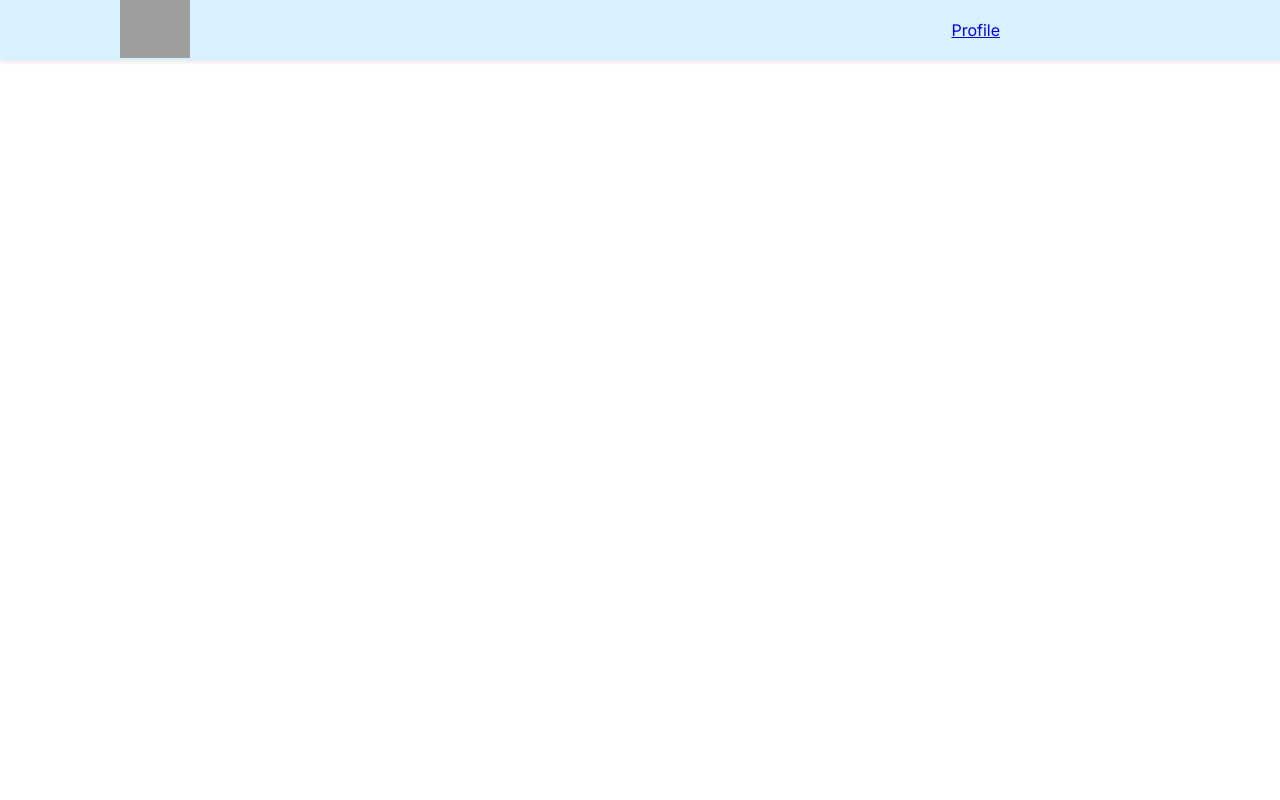
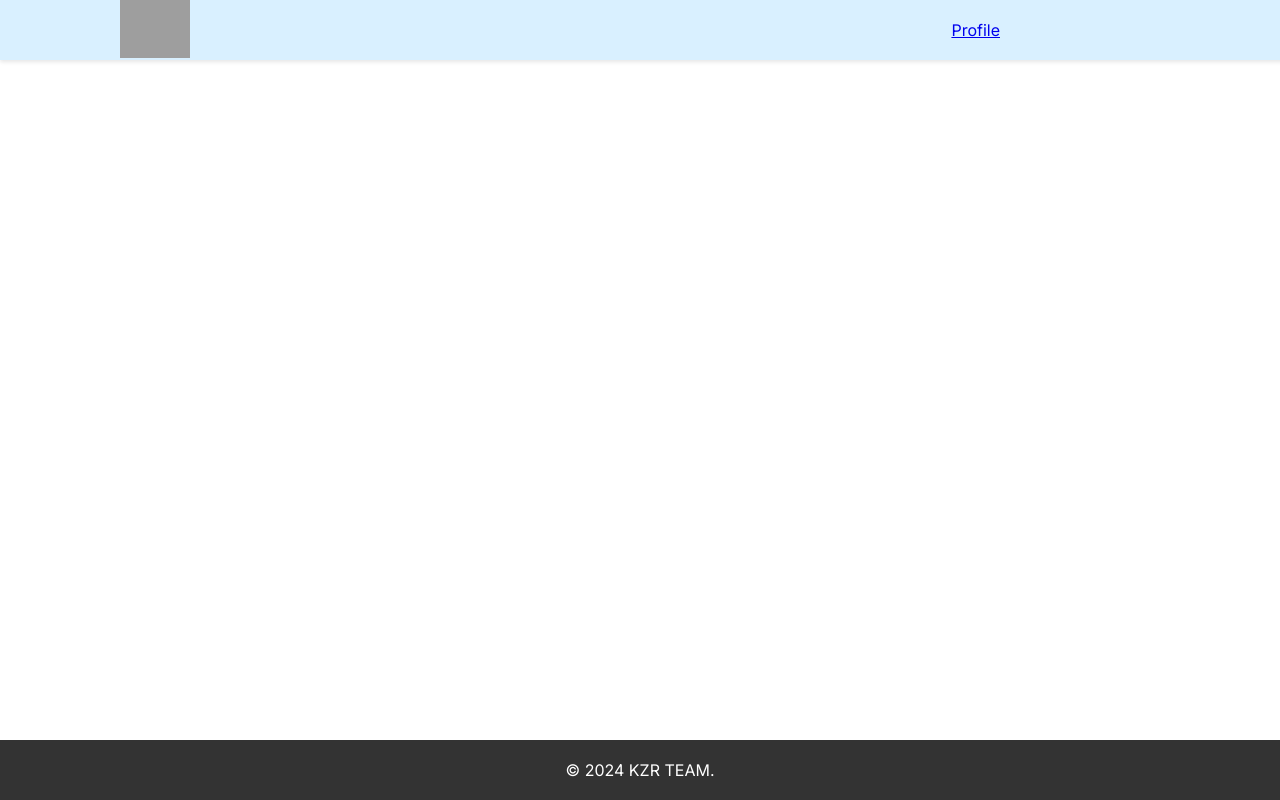
Before and after one commit to kaelzeer/lrng-fullstack, a Next.js app in the folder frontend/: page / in a window 1280 px wide. Built offline with nearby package versions, Linux system fonts and the light colour scheme; grey boxes are pictures that could not be loaded.

Commit message:
add footer
https://app.asana.com/0/0/1206663848661214/f
- added footer.tsx
- added styles for footer
- added footer component to page.tsx
- added visible for footer

```diff
--- /dev/null
+++ b/frontend/src/app/footer.tsx
@@ -0,0 +1,34 @@
+'use client'
+import React, { useEffect, useState } from 'react';
+
+const Footer: React.FC = () => {
+  const [isVisible, setIsVisible] = useState(false);
+
+  useEffect(() => {
+    setIsVisible(true)
+    // Footer виден только при скролле до конца страницы
+    // function handleScroll() {
+    //   if (
+    //     window.innerHeight + document.documentElement.scrollTop !==
+    //     document.documentElement.offsetHeight
+    //   ) {
+    //     setIsVisible(false);
+    //   } else {
+    //     setIsVisible(true);
+    //   }
+    // }
+
+    //
+    // window.addEventListener('scroll', handleScroll);
+    // return () => window.removeEventListener('scroll', handleScroll);
+  }, []);
+
+  return (
+    <footer className={`footer ${isVisible ? 'visible' : ''}`}>
+      {/* Информация о сайте здесь */}
+      © {new Date().getFullYear()} KZR TEAM.
+    </footer>
+  );
+};
+
+export default Footer;
--- a/frontend/src/app/globals.css
+++ b/frontend/src/app/globals.css
@@ -32,6 +32,8 @@ body {
   }
 } */
 
+/* Header */
+
 .header {
   position: fixed;
   top: 0;
@@ -54,3 +56,24 @@ body {
 .profile {
   margin-right: 300px;
 }
+
+/* Footer */
+
+.footer {
+  position: fixed;
+  bottom: 0;
+  left: 0;
+  width: 100%;
+  height: 60px;
+  background-color: #333;
+  color: #fff;
+  display: flex;
+  align-items: center;
+  justify-content: center;
+  transition: transform 0.3s ease-in-out;
+  transform: translateY(100%);
+}
+
+.footer.visible {
+  transform: translateY(0);
+}
--- a/frontend/src/app/page.tsx
+++ b/frontend/src/app/page.tsx
@@ -1,10 +1,12 @@
 import Header from './header';
+import Footer from './footer';
 
 export default function Home() {
   return (
     <div>
       <Header />
       <div> Hello World ! </div>
+      <Footer/>
     </div>
   );
 }
```
